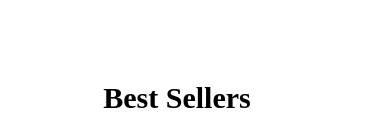
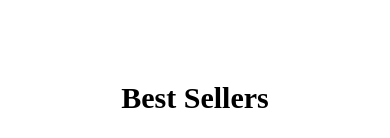
Before and after one commit to WalisonMartins/walison-martins-platter, a plain HTML site: page index.html in a window 390 px wide. Shown: the top 138 px of the page. Drawn offline with nearby package versions, Linux system fonts and the light colour scheme; grey boxes are pictures that could not be loaded; a web font is replaced by a local one.

Commit message:
Adjust padding for Best Sellers section to improve layout consistency

```diff
--- a/index.html
+++ b/index.html
@@ -79,7 +79,7 @@
 					class="px-6 sm:pr-0 sm:pl-9 md:pl-14 lg:pl-20 xl:pl-28 2xl:pl-32 pt-20 pb-24"
 				>
 					<div
-						class="pr-9 md:pr-14 lg:pr-20 xl:pr-28 2xl:pr-32 flex justify-center sm:justify-between items-center mb-6 sm:mb-9"
+						class="pr-0 sm:pr-9 md:pr-14 lg:pr-20 xl:pr-28 2xl:pr-32 flex justify-center sm:justify-between items-center mb-6 sm:mb-9"
 					>
 						<h2 class="text-3xl lg:text-4xl font-black font-pro text-black">
 							Best Sellers
```
